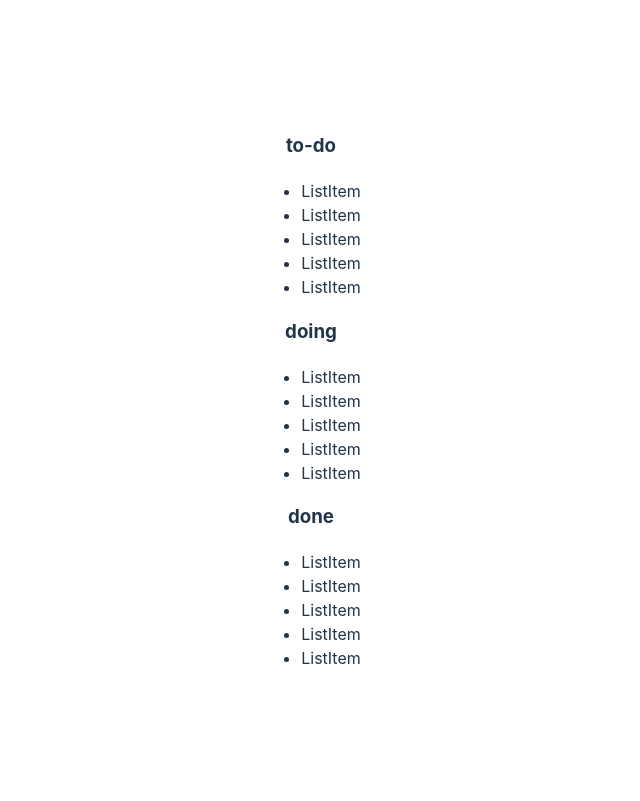
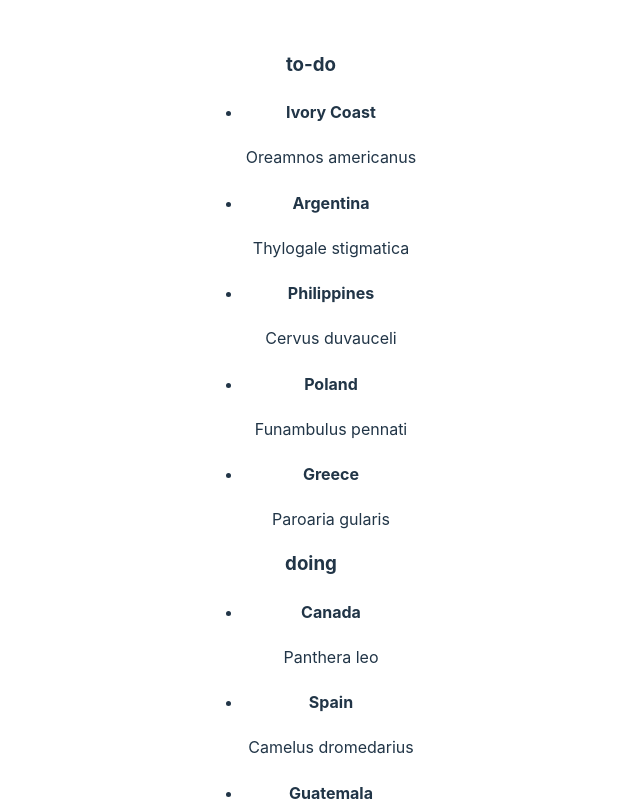
Before and after one commit to TheoKondak/kanban-board, a React (Vite) app: page / in a window 1280 px wide. Shown: the top 801 px of the page, without its empty margins (329-969 px from the left). Built offline with nearby package versions, Linux system fonts and the light colour scheme; data requests are answered from the project's data file.

Commit message:
feat: added content to task card

```diff
--- a/src/components/ListItem.tsx
+++ b/src/components/ListItem.tsx
@@ -1,7 +1,9 @@
 import React from 'react';
 
-const ListItem: React.FC<Card> = ({}) => {
-  return <li>ListItem</li>;
-};
-
+const ListItem: React.FC<Card> = ({ title, content }) => (
+  <li>
+    <h4>{title}</h4>
+    <p>{content}</p>
+  </li>
+);
 export default ListItem;
```
